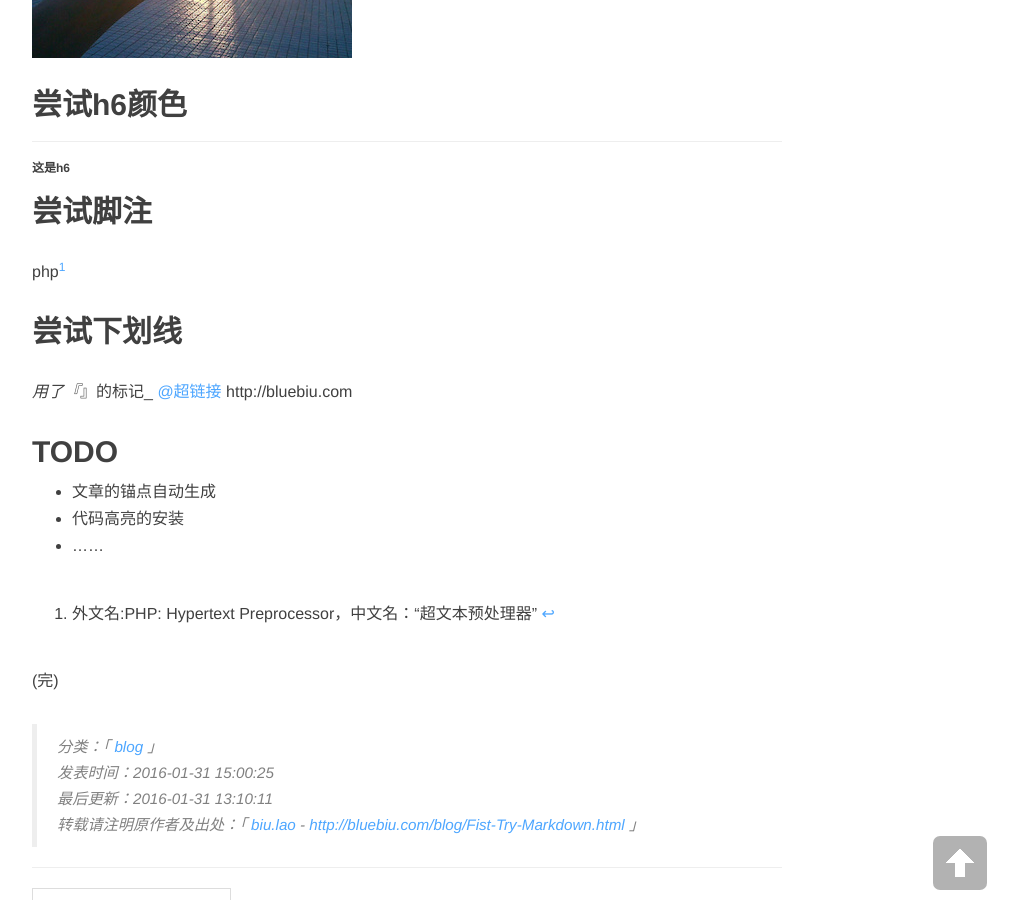
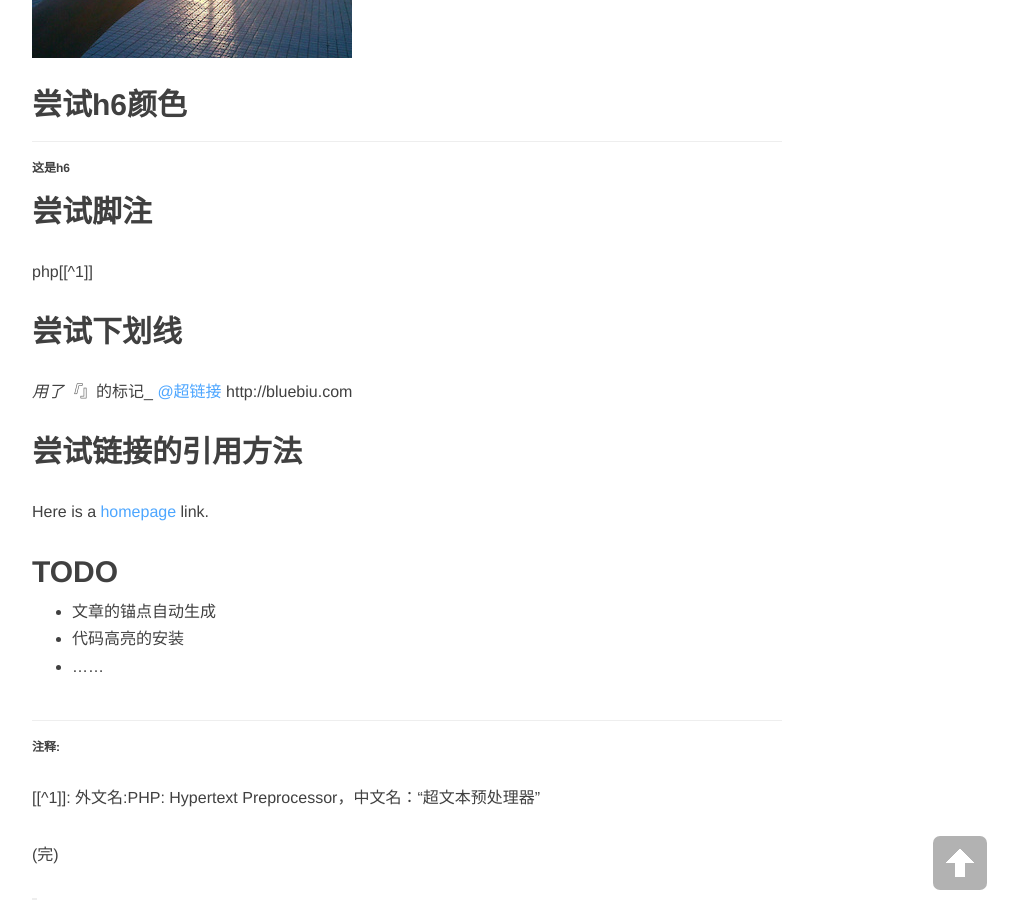
Before and after one commit to bluebiu/bluebiu.github.io, a Jekyll site: the page built from _posts/2016-01-31-Fist-Try-Markdown.md, in a window 1280 px wide and 900 px high, scrolled down 1189 px. Shown: the whole window, without its empty margins (233-1251 px from the left). Built offline with Jekyll 4.4.1, drawn with Linux system fonts in a browser that asks for light colours; nearby versions of some CDN libraries; comment, search, counter and statistics services are not loaded.

Commit message:
try some md grammar

```diff
--- a/_posts/2016-01-31-Fist-Try-Markdown.md
+++ b/_posts/2016-01-31-Fist-Try-Markdown.md
@@ -32,7 +32,7 @@ exit;
 
 ## 尝试脚注
 
-php[^1]
+php[[^1]]
 
 ## 尝试下划线
 
@@ -40,9 +40,16 @@ _用了『_』的标记_
 [@超链接](http://bluebiu.com)
 {{site.url}}
 
+## 尝试链接的引用方法
+Here is a [homepage][link1] link.
+
 ## TODO
 * 文章的锚点自动生成
 * 代码高亮的安装
 * ……
 
-[^1]: 外文名:PHP: Hypertext Preprocessor，中文名：“超文本预处理器”
+---
+###### 注释:
+[[^1]]: 外文名:PHP: Hypertext Preprocessor，中文名：“超文本预处理器”
+
+[link1]: http://bluebiu.com "biubiu's blog"
```
